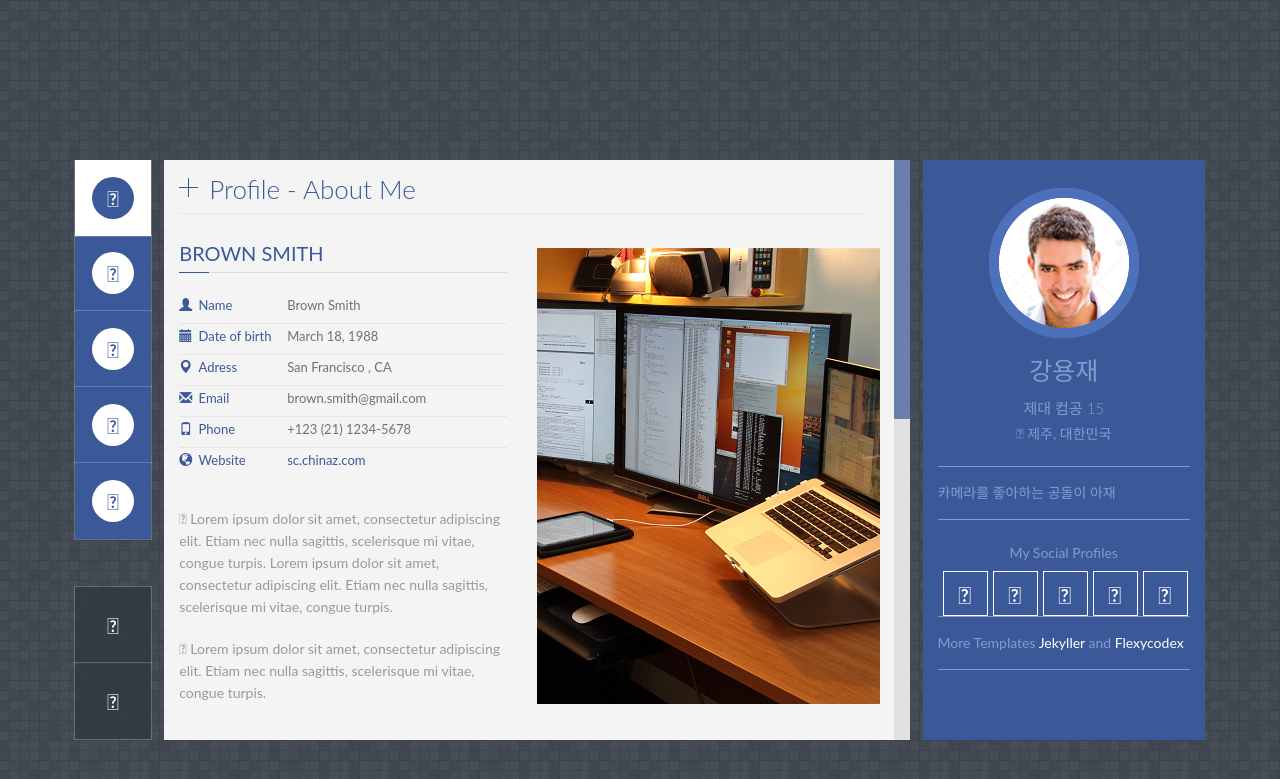
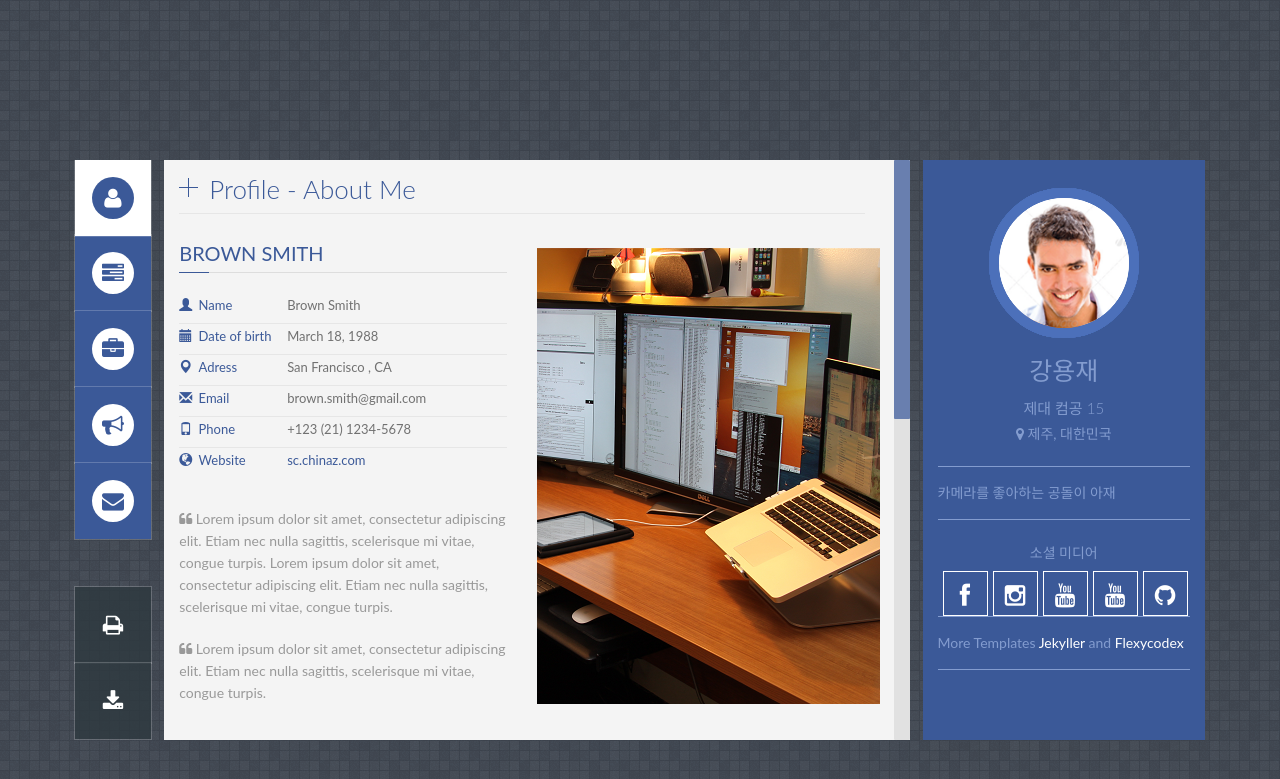
Before and after one commit to YongJup/YongJup.github.io, a Jekyll site: the page built from index.html, in a window 1280 px wide. Shown: the top 779 px of the page. Built offline with Jekyll 4.4.1, drawn with Linux system fonts in a browser that asks for light colours; some web fonts are replaced.

Commit message:
edit index05

```diff
--- a/_config.yml
+++ b/_config.yml
@@ -12,7 +12,7 @@
 
 
 ## Social Profiles
-facebook: http://www.facebook.com  ## your facebook account url
+facebook: https://www.facebook.com/profile.php?id=100003358486149  ## your facebook account url
 twitter: http://www.twitter.com  ## your twitter account url
 linkedin: http://www.linkedin.com  ## your linkedin account url
 dribbble: http://www.dribble.com  ## you dribbble account url
--- a/index.html
+++ b/index.html
@@ -88,13 +88,13 @@ layout: default
 
         <!-- Name -->
          <div id="profile_social">
-            <h6>My Social Profiles</h6>
+            <h6>소셜 미디어</h6>
 
             <a href="{{site.facebook}}"><i class="fa fa-facebook"></i></a>
-            <a href="{{site.twitter}}"><i class="fa fa-instagram"></i></a>
-            <a href="{{site.linkedin}}"><i class="fa fa-youtube"></i></a>
-            <a href="{{site.dribbble}}"><i class="fa fa-youtube"></i></a>
-            <a href="{{site.foursquare}}"><i class="fa fa-github"></i></a>
+            <a href="https://www.instagram.com/yong_jup/"><i class="fa fa-instagram"></i></a>
+            <a href="https://www.youtube.com/channel/UCIHaBep_VCpsmh0ax-p_uFA"><i class="fa fa-youtube"></i></a>
+            <a href="https://www.youtube.com/channel/UC6Qi6gcKP9VOHrIcFLtISmQ"><i class="fa fa-youtube"></i></a>
+            <a href="https://github.com/YongJup"><i class="fa fa-github"></i></a>
             <div class="clear"></div>
         </div>
         <!-- End Name -->
```
Also changed, not shown: assets/css/font-awesome.min.css.
